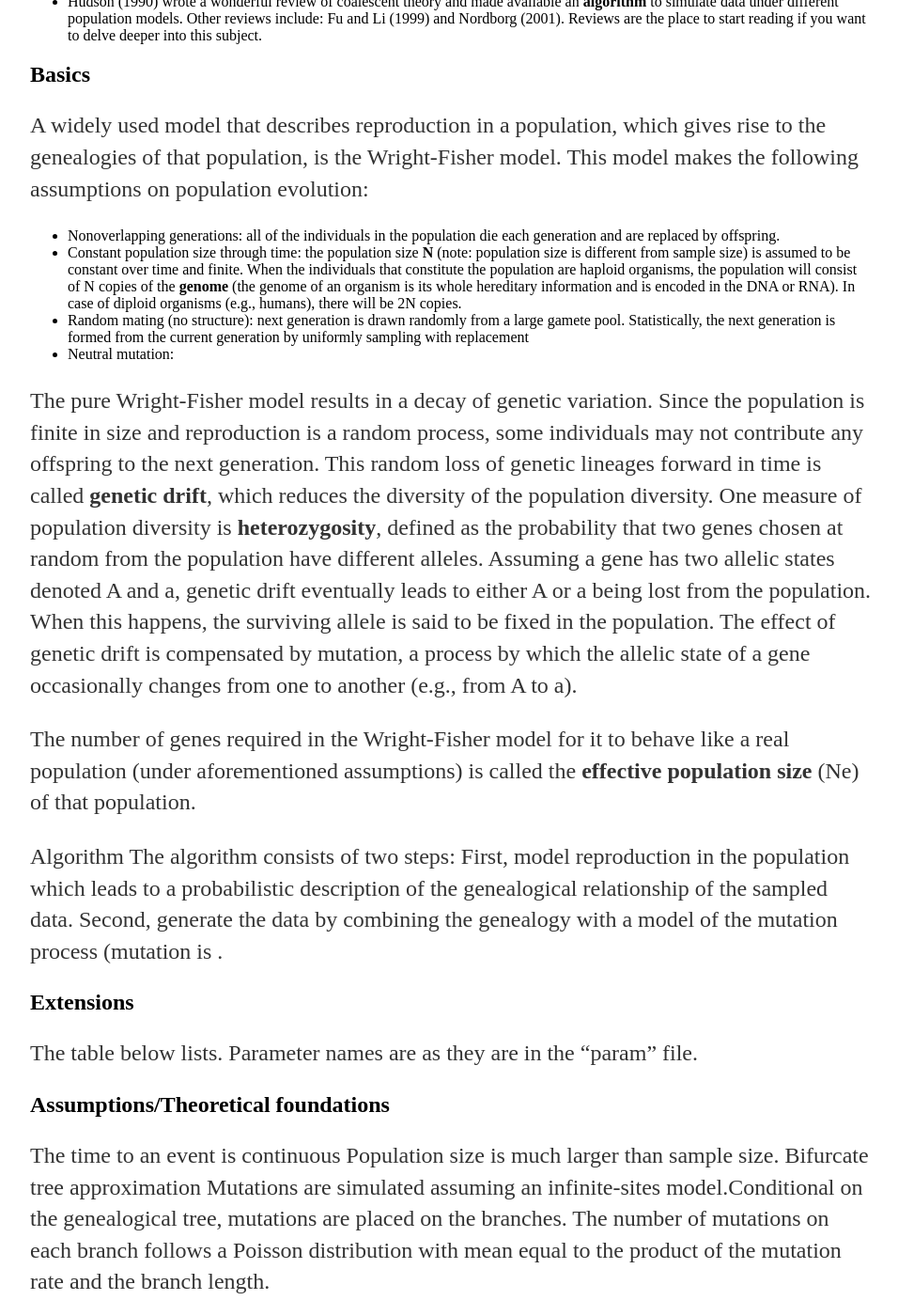
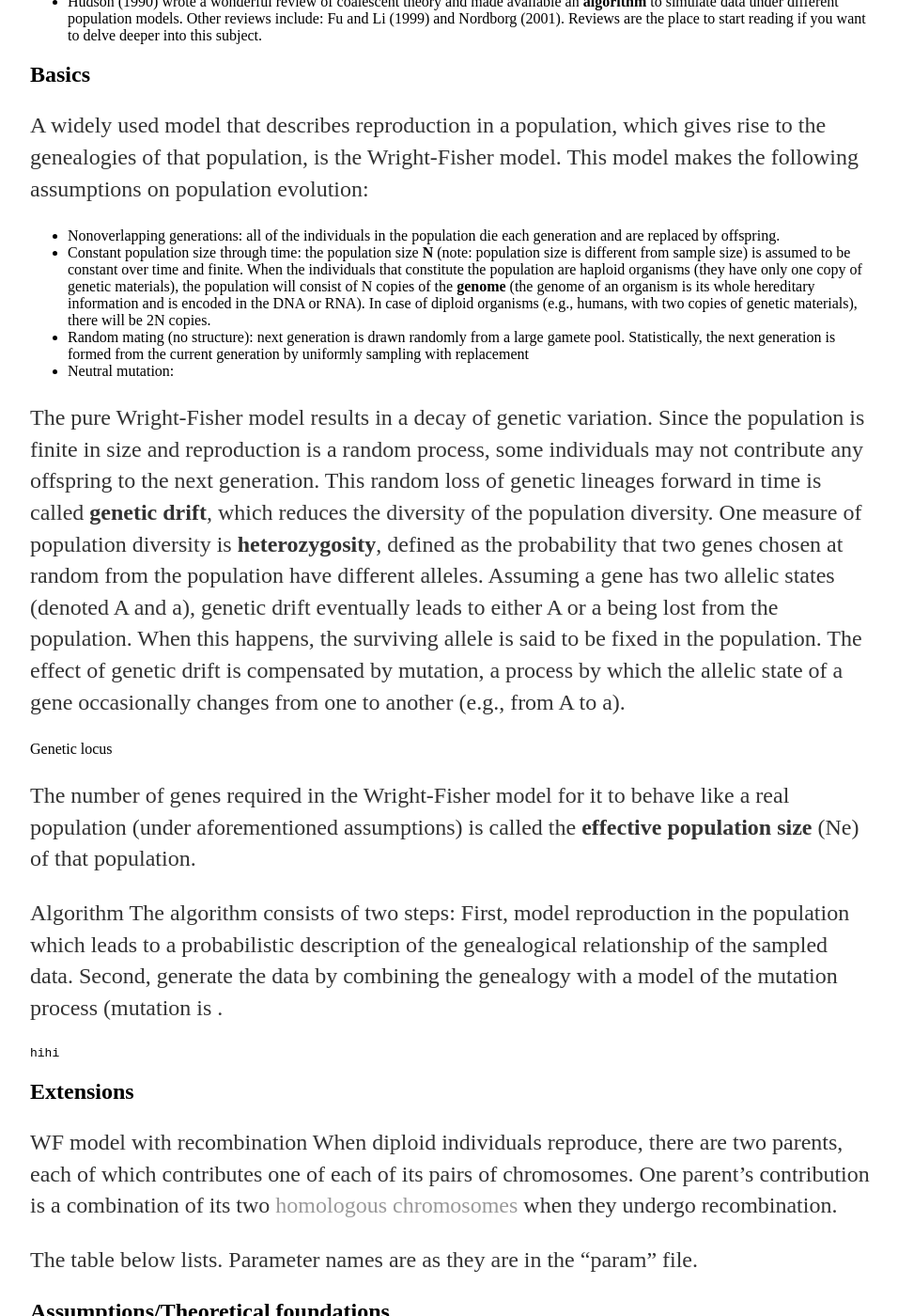
Before and after one commit to lybird300/lybird300.github.io, a Jekyll site: the page built from _posts/2015-04-02-coalescent.md, in a window 1280 px wide and 1400 px high, scrolled down 1476 px. Shown: the whole window at 94% size, without its empty margins (160-1116 px from the left). Built offline with Jekyll 4.4.1, drawn with Linux system fonts in a browser that asks for light colours; some of the changed text lies outside the part shown.

Commit message:
Update 2015-04-02-coalescent.md

```diff
--- a/_posts/2015-04-02-coalescent.md
+++ b/_posts/2015-04-02-coalescent.md
@@ -23,19 +23,25 @@ Gustave Malécot (in the 1940’s) introduced the idea of following a pair of ge
 A widely used model that describes reproduction in a population, which gives rise to the genealogies of that population, is the Wright-Fisher model. This model makes the following assumptions on population evolution:
 <ul>
 <li>Nonoverlapping generations: all of the individuals in the population die each generation and are replaced by offspring.</li>
-<li>Constant population size through time: the population size <b>N</b> (note: population size is different from sample size) is assumed to be constant over time and finite. When the individuals that constitute the population are haploid organisms, the population will consist of N copies of the <b>genome</b> (the genome of an organism is its whole hereditary information and is encoded in the DNA or RNA). In case of diploid organisms (e.g., humans), there will be 2N copies.</li>
+<li>Constant population size through time: the population size <b>N</b> (note: population size is different from sample size) is assumed to be constant over time and finite. When the individuals that constitute the population are haploid organisms (they have only one copy of genetic materials), the population will consist of N copies of the <b>genome</b> (the genome of an organism is its whole hereditary information and is encoded in the DNA or RNA). In case of diploid organisms (e.g., humans, with two copies of genetic materials), there will be 2N copies.</li>
 <li>Random mating (no structure): next generation is drawn randomly from a large gamete pool. Statistically, the next generation is formed from the current generation by uniformly sampling with replacement</li>
 <li>Neutral mutation: </li>
 </ul>
-The pure Wright-Fisher model results in a decay of genetic variation. Since the population is finite in size and reproduction is a random process, some individuals may not contribute any offspring to the next generation. This random loss of genetic lineages forward in time is called <b>genetic drift</b>, which reduces the diversity of the population diversity. One measure of population diversity is <b>heterozygosity</b>, defined as the probability that two genes chosen at random from the population have different alleles. Assuming a gene has two allelic states denoted A and a, genetic drift eventually leads to either A or a being lost from the population. When this happens, the surviving allele is said to be fixed in the population. The effect of genetic drift is compensated by mutation, a process by which the allelic state of a gene occasionally changes from one to another (e.g., from A to a).
+The pure Wright-Fisher model results in a decay of genetic variation. Since the population is finite in size and reproduction is a random process, some individuals may not contribute any offspring to the next generation. This random loss of genetic lineages forward in time is called <b>genetic drift</b>, which reduces the diversity of the population diversity. One measure of population diversity is <b>heterozygosity</b>, defined as the probability that two genes chosen at random from the population have different alleles. Assuming a gene has two allelic states (denoted A and a), genetic drift eventually leads to either A or a being lost from the population. When this happens, the surviving allele is said to be fixed in the population. The effect of genetic drift is compensated by mutation, a process by which the allelic state of a gene occasionally changes from one to another (e.g., from A to a).
+<div class="title">Genetic locus</div>
 
 The number of genes required in the Wright-Fisher model for it to behave like a real population (under aforementioned assumptions) is called the <b>effective population size</b> (Ne) of that population.
 
 Algorithm
 The algorithm consists of two steps: First, model reproduction in the population which leads to a probabilistic description of the genealogical relationship of the sampled data. Second, generate the data by combining the genealogy with a model of the mutation process (mutation is .
 
+<pre class="prettyprint pre-scrollable"><code>hihi</code></pre>
+
 <h2>Extensions</h2>
 
+WF model with recombination
+When diploid individuals reproduce, there are two parents, each of which contributes one of each of its pairs of
+chromosomes. One parent’s contribution is a combination of its two <a href="http://www.phschool.com/science/biology_place/labbench/lab3/homologs.html">homologous chromosomes</a> when they undergo recombination.
 <h3></h3>
 
 The table below lists. Parameter names are as they are in the "param" file.
@@ -129,7 +135,7 @@ cannot distinguish...since they have the same total scaled mutation rate. For ex
 
 The parameters of cosi are predefined and stored in a separate file named "params". Cosi(v1.2) supports parameters such as mutation rate, gene conversion rate and sequence length. It also allows users to define the sampled populations, their effective population size (in the present) and demographic history, as well as the number of sampled chromosomes.
 
-<pre class="prettyprint pre-scrollable"><code>hihi</code></pre>
+
 
 
 
```
Also changed, not shown: other parts of _posts/2015-04-02-coalescent.md (+1 -1 lines).
